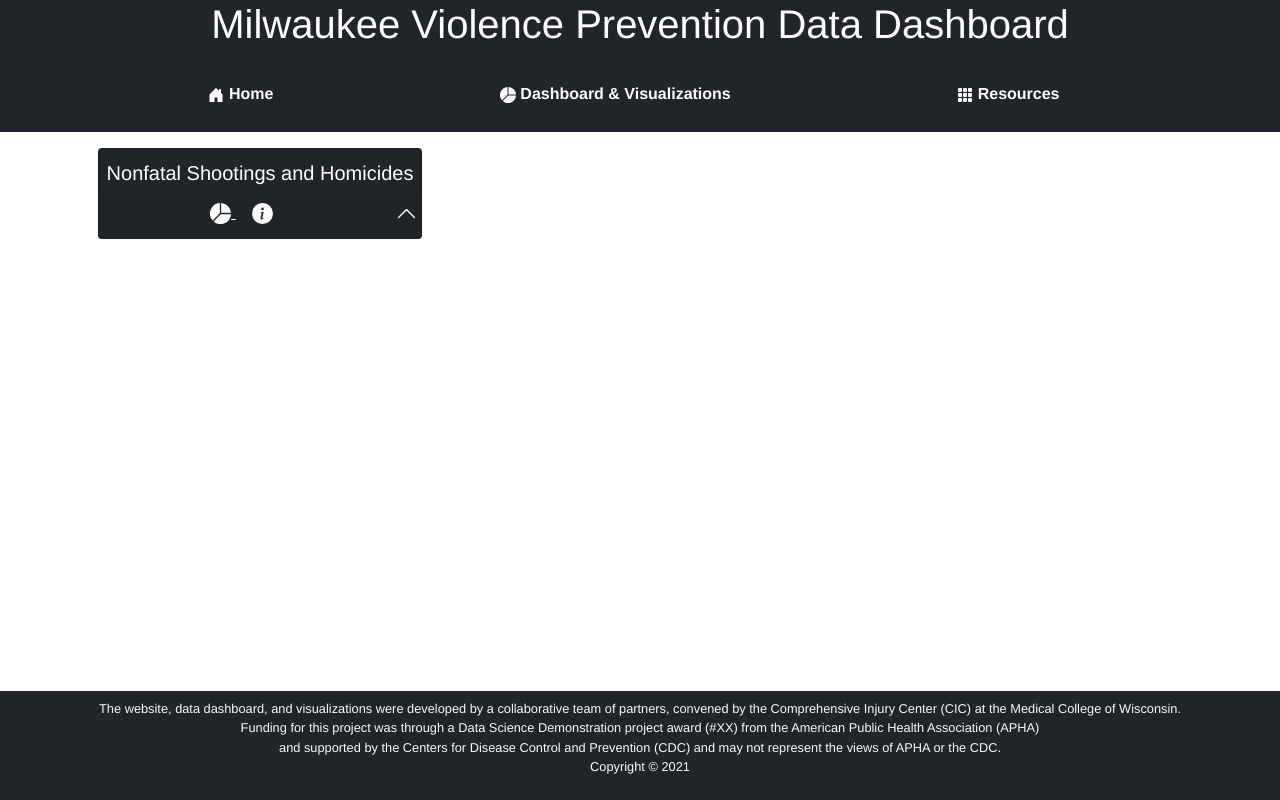
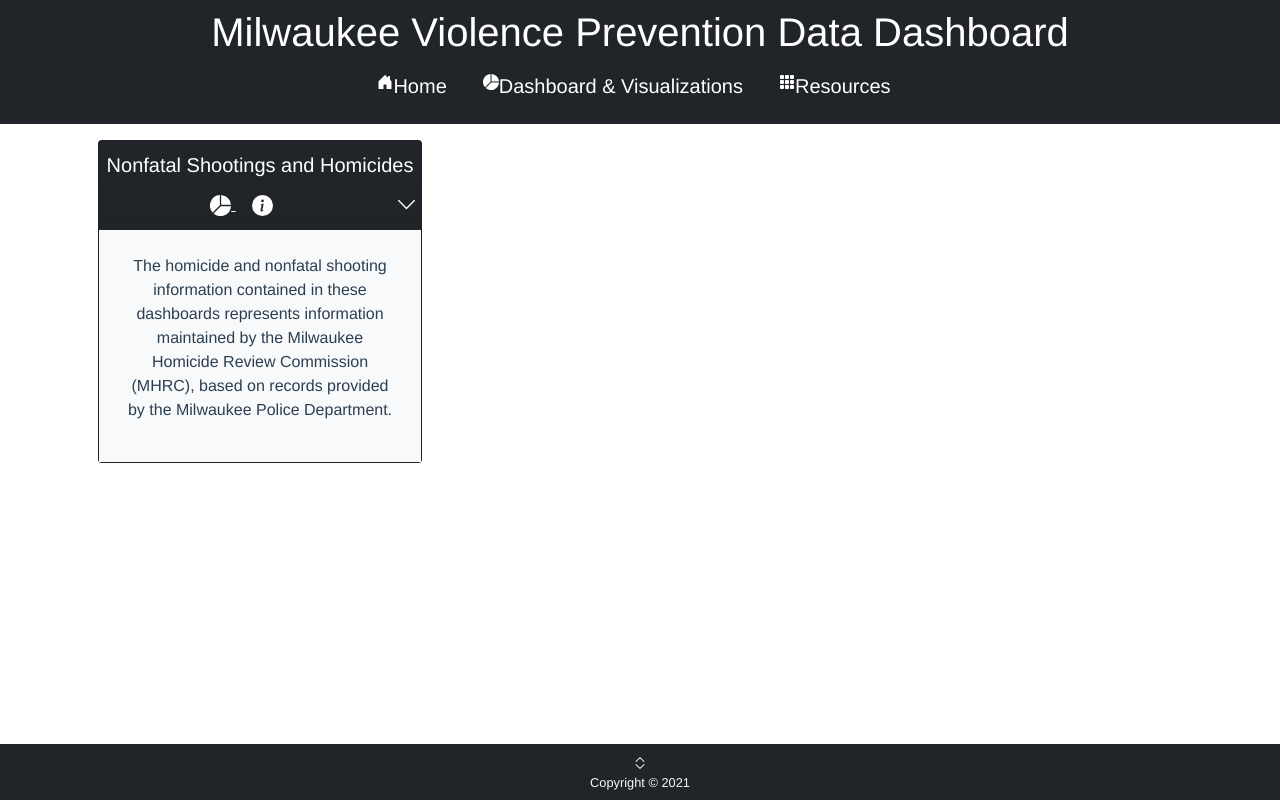
Before and after one commit to kmtopel/data-dash-flask, a Flask app: page /dashboards-and-visualizations in a window 1280 px wide. Run offline with Flask 2, Linux system fonts and the light colour scheme.

Commit message:
changed padding and margins of nav

```diff
--- a/app.py
+++ b/app.py
@@ -23,4 +23,4 @@
 
 @app.route('/dashboards-and-visualizations/nonfatal-shootings-and-homicides/dashboard')
 def nonfatal_dash():
-    return render_template('nonfatal_dash.html')
+    return render_template('nonfatal_dash.html', showFooter=False)
--- a/templates/base.html
+++ b/templates/base.html
@@ -10,45 +10,47 @@
 
     <!-- Alipine.js -->
     <script src="//unpkg.com/alpinejs" defer></script>
+
+    <!--Custom CSS-->
     <link rel="stylesheet" href="{{ url_for('static', filename='css/styles.css') }}">
+
     {% block styles %}{% endblock styles %}
 
     <title>{% block title %}{% endblock title %}</title>
   </head>
   <body>
-    <div id='main-container' class='container-fluid'>
-        <nav class="row navbar-nav navbar-dark fw-bolder bg-dark">
-            <h1 class="text-center text-white">Milwaukee Violence Prevention Data Dashboard</h1>
-        </nav>
+    <div id='main-container' class='container-fluid' x-cloak>
         <nav class="row navbar navbar-dark navbar-expand-lg bg-dark fw-bolder ">
-            <div class="container-fluid d-flex justify-content-center">
+            <div class="container-fluid d-flex flex-column justify-content-between py-0 my-0">
+                <h1 class="text-center text-white py-0">Milwaukee Violence Prevention Data Dashboard</h1>
                 <button id="navToggler" class="navbar-toggler" type="button" data-bs-toggle="collapse" data-bs-target="#navbarSupportedContent" aria-controls="navbarSupportedContent" aria-expanded="false" aria-label="Toggle navigation">
                   <span class="navbar-toggler-icon"></span>
                 </button>
                 <div class="row collapse navbar-collapse" id="navbarSupportedContent">
                     <ul class="navbar-nav me-auto mb-2 mb-lg-0 text-center d-flex justify-content-evenly">
                         <li class="nav-item">
-                            <a class="nav-link text-white" href="{{ url_for('index') }}">
+                            <a class="nav-link text-white py-0 my-auto d-flex" href="{{ url_for('index') }}" >
                                 <svg xmlns="http://www.w3.org/2000/svg" width="16" height="16" fill="currentColor" class="bi bi-house-door-fill" viewBox="0 0 16 16">
                                     <path d="M6.5 14.5v-3.505c0-.245.25-.495.5-.495h2c.25 0 .5.25.5.5v3.5a.5.5 0 0 0 .5.5h4a.5.5 0 0 0 .5-.5v-7a.5.5 0 0 0-.146-.354L13 5.793V2.5a.5.5 0 0 0-.5-.5h-1a.5.5 0 0 0-.5.5v1.293L8.354 1.146a.5.5 0 0 0-.708 0l-6 6A.5.5 0 0 0 1.5 7.5v7a.5.5 0 0 0 .5.5h4a.5.5 0 0 0 .5-.5z"/>
                                 </svg>
-                                Home
+                                <h5>Home</h5>
+
                             </a>
                         </li>
                         <li class="nav-item">
-                            <a class="nav-link text-white" href="{{ url_for('dashboards') }}">
+                            <a class="nav-link text-white py-0 my-auto d-flex" href="{{ url_for('dashboards') }}">
                                 <svg xmlns="http://www.w3.org/2000/svg" width="16" height="16" fill="currentColor" class="bi bi-pie-chart-fill" viewBox="0 0 16 16">
                                     <path d="M15.985 8.5H8.207l-5.5 5.5a8 8 0 0 0 13.277-5.5zM2 13.292A8 8 0 0 1 7.5.015v7.778l-5.5 5.5zM8.5.015V7.5h7.485A8.001 8.001 0 0 0 8.5.015z"/>
                                 </svg>
-                                Dashboard & Visualizations
+                                <h5>Dashboard & Visualizations</h5>
                             </a>
                         </li>
                         <li class="nav-item">
-                            <a class="nav-link text-white" href="{{ url_for('resources') }}">
+                            <a class="nav-link text-white py-0 my-auto d-flex" href="{{ url_for('resources') }}">
                                 <svg xmlns="http://www.w3.org/2000/svg" width="16" height="16" fill="currentColor" class="bi bi-grid-3x3-gap-fill" viewBox="0 0 16 16">
                                     <path d="M1 2a1 1 0 0 1 1-1h2a1 1 0 0 1 1 1v2a1 1 0 0 1-1 1H2a1 1 0 0 1-1-1V2zm5 0a1 1 0 0 1 1-1h2a1 1 0 0 1 1 1v2a1 1 0 0 1-1 1H7a1 1 0 0 1-1-1V2zm5 0a1 1 0 0 1 1-1h2a1 1 0 0 1 1 1v2a1 1 0 0 1-1 1h-2a1 1 0 0 1-1-1V2zM1 7a1 1 0 0 1 1-1h2a1 1 0 0 1 1 1v2a1 1 0 0 1-1 1H2a1 1 0 0 1-1-1V7zm5 0a1 1 0 0 1 1-1h2a1 1 0 0 1 1 1v2a1 1 0 0 1-1 1H7a1 1 0 0 1-1-1V7zm5 0a1 1 0 0 1 1-1h2a1 1 0 0 1 1 1v2a1 1 0 0 1-1 1h-2a1 1 0 0 1-1-1V7zM1 12a1 1 0 0 1 1-1h2a1 1 0 0 1 1 1v2a1 1 0 0 1-1 1H2a1 1 0 0 1-1-1v-2zm5 0a1 1 0 0 1 1-1h2a1 1 0 0 1 1 1v2a1 1 0 0 1-1 1H7a1 1 0 0 1-1-1v-2zm5 0a1 1 0 0 1 1-1h2a1 1 0 0 1 1 1v2a1 1 0 0 1-1 1h-2a1 1 0 0 1-1-1v-2z"/>
                                 </svg>
-                                Resources
+                                <h5>Resources</h5>
                             </a>
                         </li>
                     </ul>
@@ -59,14 +61,20 @@
         {% block content %}{% endblock content %}
         {% block scripts %}{% endblock scripts %}
         <div class='mb-5'></div>
-        <footer class="row overflow-auto navbar bg-dark text-light text-center fixed-bottom footer-text">
-            <p class="fw-lighter lh-2">
+        <footer x-data="{footerVisible: false }" class="row overflow-auto navbar bg-dark text-light text-center fixed-bottom footer-text">
+            <button href="#" @click="footerVisible = !footerVisible" :class="{ flip: footerVisible }" class='bg-dark text-white border-0 text-decoration-none'>
+                <svg xmlns="http://www.w3.org/2000/svg" width="16" height="16" fill="currentColor" class="bi bi-chevron-expand" viewBox="0 0 16 16">
+                    <path fill-rule="evenodd" d="M3.646 9.146a.5.5 0 0 1 .708 0L8 12.793l3.646-3.647a.5.5 0 0 1 .708.708l-4 4a.5.5 0 0 1-.708 0l-4-4a.5.5 0 0 1 0-.708zm0-2.292a.5.5 0 0 0 .708 0L8 3.207l3.646 3.647a.5.5 0 0 0 .708-.708l-4-4a.5.5 0 0 0-.708 0l-4 4a.5.5 0 0 0 0 .708z"/>
+                </svg>
+                </button>
+            <p  x-show="footerVisible" class="fw-lighter lh-2" x-transform>
                 The website, data dashboard, and visualizations were developed by a collaborative team of partners, convened by the Comprehensive Injury Center (CIC) at the Medical College of Wisconsin.
                 <br>
                 Funding for this project was through a Data Science Demonstration project award (#XX) from the American Public Health Association (APHA) <br> and supported by the Centers for Disease Control and Prevention (CDC) and may not represent the views of APHA or the CDC.
                 <br>
-                Copyright © 2021
+
             </p>
+            <div>Copyright © 2021</div>
         </footer>
     </div>
     <script src="https://cdn.jsdelivr.net/npm/bootstrap@5.1.3/dist/js/bootstrap.bundle.min.js" integrity="sha384-ka7Sk0Gln4gmtz2MlQnikT1wXgYsOg+OMhuP+IlRH9sENBO0LRn5q+8nbTov4+1p" crossorigin="anonymous"></script>
--- a/templates/dashboards.html
+++ b/templates/dashboards.html
@@ -1,18 +1,23 @@
 {% extends "base.html" %}
+{% block styles %}
+<script src="//unpkg.com/alpinejs" defer></script>
+{% endblock styles %}
+
 {% block content %}
 <div class="container">
     <div class="row">
-        <div class="col-md-4 col-sm-12" x-data="{ isVisible: false }">
+        <div class="col-md-4 col-sm-12" x-data="{ isVisible: true }" x-cloak x-init="{ showFooter: '{{showFooter}}' }">
             <div class='card rounded m-3 text-center bg-dark' x-cloak>
                 <h5 class="card-title bg-dark text-white p-1 mt-2">
                    Nonfatal Shootings and Homicides
                 </h5>
 
                 <div class='card-header p-1 mb-2'>
+
                     <a href="{{ url_for('nonfatal_dash') }}" class="card-link text-white">
                         <svg xmlns="http://www.w3.org/2000/svg" width="21" height="21" fill="currentColor" class="bi bi-pie-chart-fill" viewBox="0 0 16 16">
                             <path d="M15.985 8.5H8.207l-5.5 5.5a8 8 0 0 0 13.277-5.5zM2 13.292A8 8 0 0 1 7.5.015v7.778l-5.5 5.5zM8.5.015V7.5h7.485A8.001 8.001 0 0 0 8.5.015z"/>
-                          </svg>
+                        </svg>
                     </a>
                     <a href=" {{ url_for('nonfatal_dash_info') }}" class="card-link text-white">
                         <svg xmlns="http://www.w3.org/2000/svg" width="21" height="21" fill="currentColor" class="bi bi-info-circle-fill" viewBox="0 0 16 16">
@@ -25,8 +30,8 @@
                           </svg>
                     </a>
                 </div>
-                <div x-show="isVisible" class="card-body bg-light" x-transition x-cloak>
-                    <p>The homicide and nonfatal shooting information contained in these dashboards represents information maintained by the Milwaukee Homicide Review Commission (MHRC), based on records provided by the Milwaukee Police Department." </p>
+                <div x-show="isVisible" class="card-body bg-light p-4">
+                    <p>The homicide and nonfatal shooting information contained in these dashboards represents information maintained by the Milwaukee Homicide Review Commission (MHRC), based on records provided by the Milwaukee Police Department. </p>
                 </div>
             </div>
         </div>
```
Also changed, not shown: templates/nonfatal_dash.html (+17 -17 lines).
